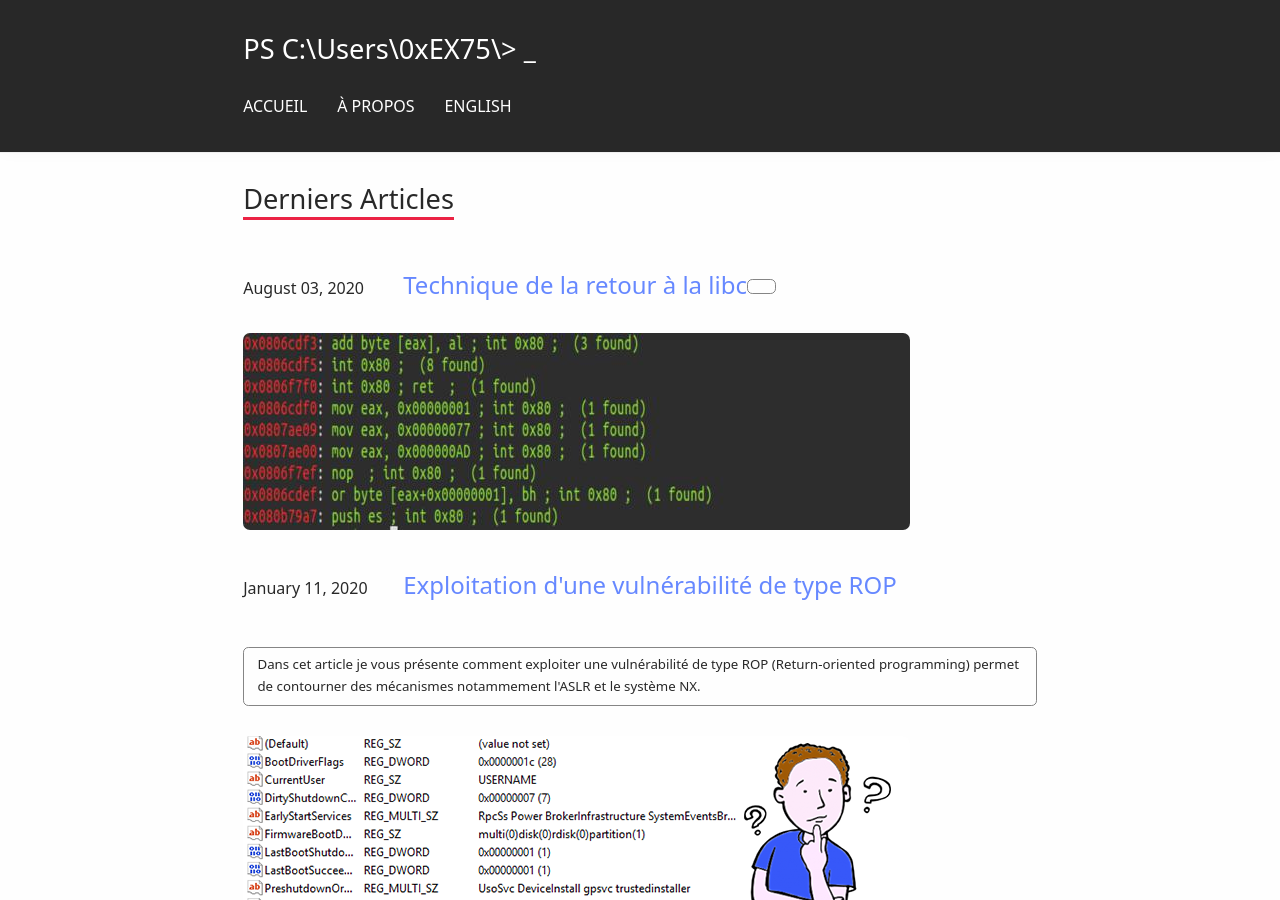
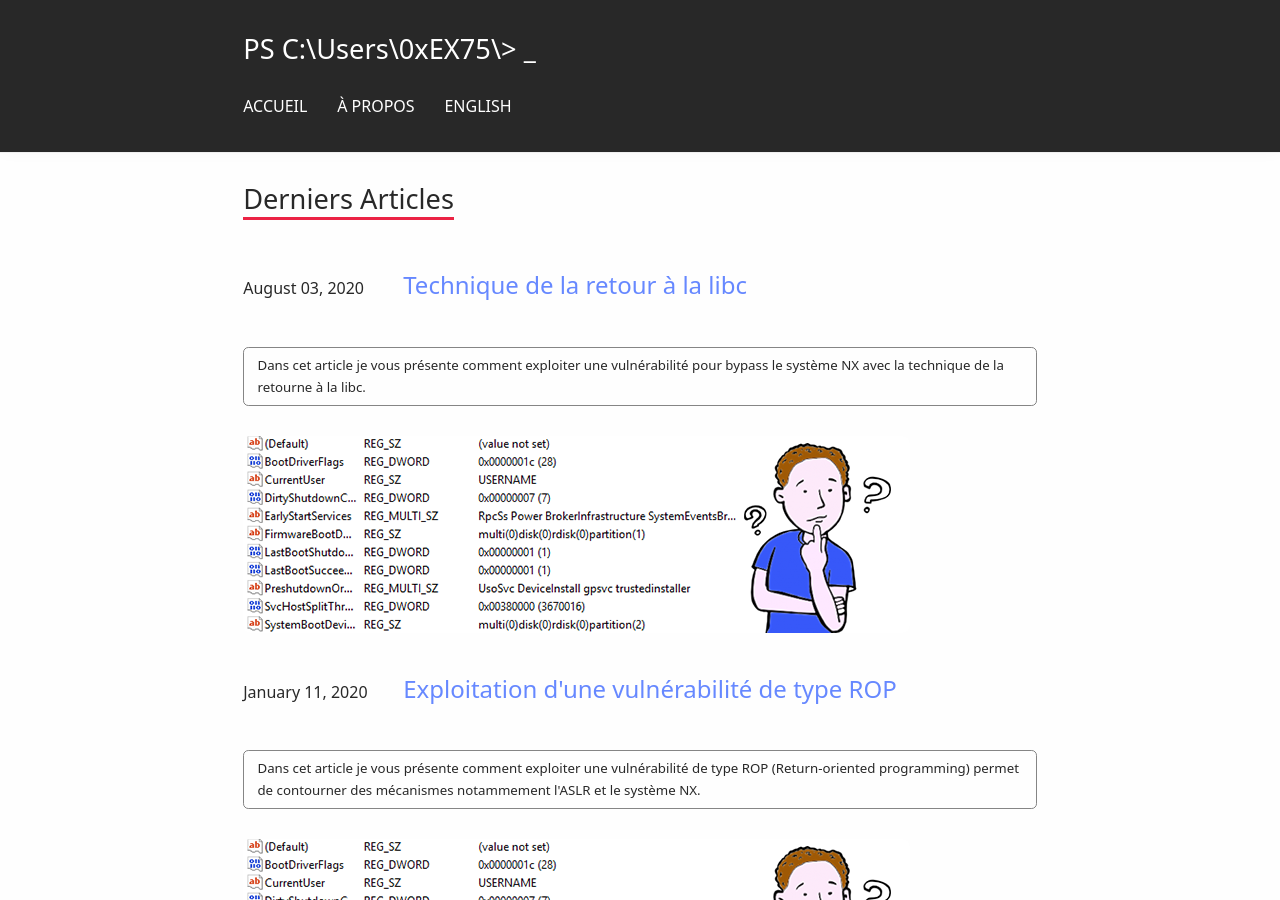
Before and after one commit to 0xex75-english/0xEX75.github.io, a Jekyll site: the page built from index.html, in a window 1280 px wide and 900 px high. Built offline with Jekyll 4.4.1, drawn with Linux system fonts in a browser that asks for light colours; the list of posts is cut into pages by our own code.

Commit message:
Update 2020-08-03-retourne-libc.md

```diff
--- a/_posts/2020-08-03-retourne-libc.md
+++ b/_posts/2020-08-03-retourne-libc.md
@@ -1,6 +1,7 @@
 ---
 title: "Technique de la retour à la libc"
-description: rop.jpg
+description: sam.png
+tags: ["Dans cet article je vous présente comment exploiter une vulnérabilité pour bypass le système NX avec la technique de la retourne à la libc."]
 ---
 
 ![forthebadge made-with-python](https://media.giphy.com/media/xT9IgG50Fb7Mi0prBC/giphy.gif)
```
